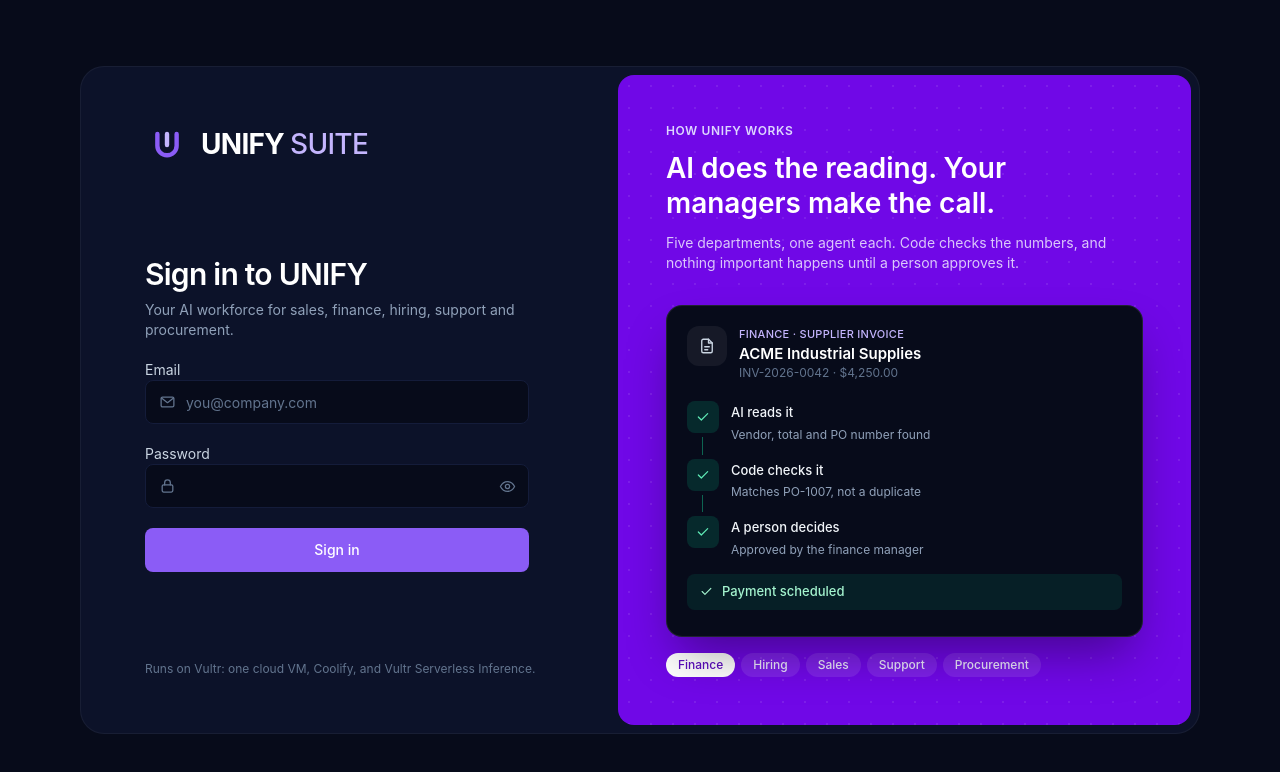
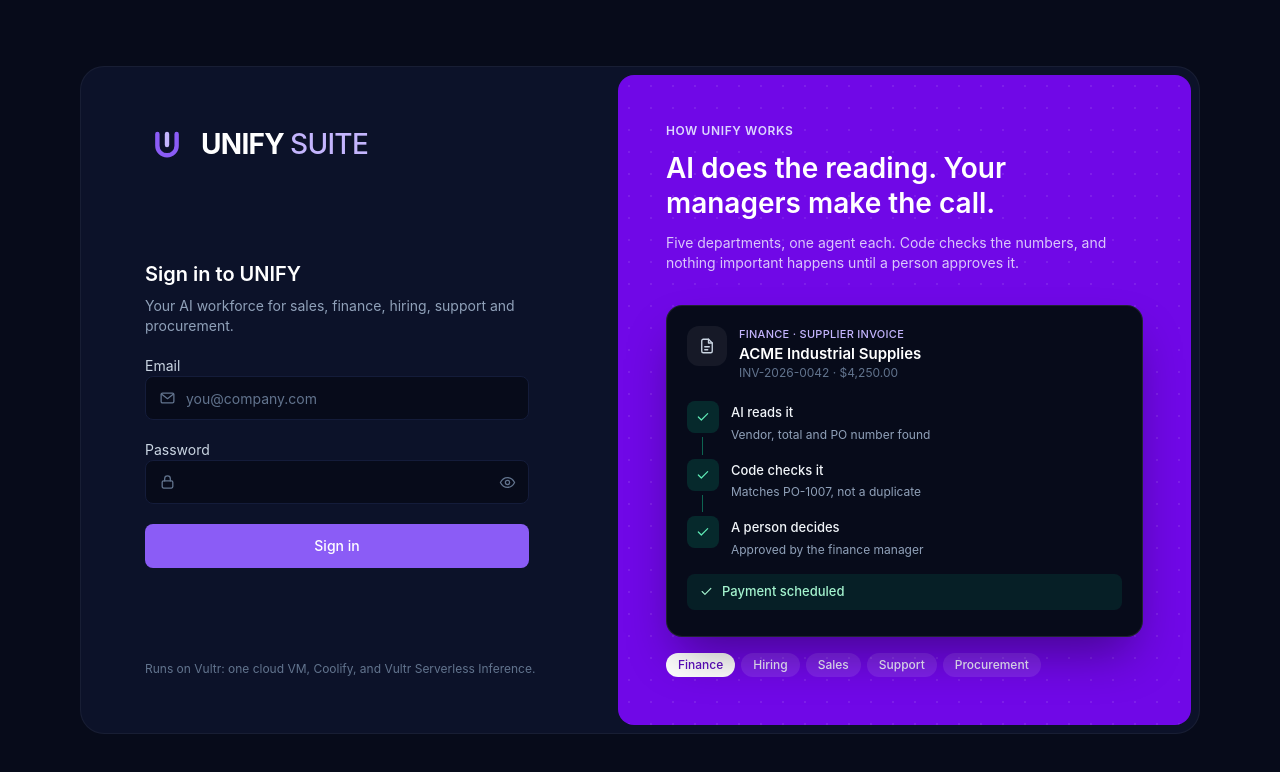
Before and after one commit to DrakesYT/unify-suite, a React (Vite) app in the folder frontend/: page /login in a window 1280 px wide. Shown: the top 772 px of the page. Built offline with nearby package versions, Linux system fonts and the light colour scheme.

Commit message:
Keep the sign-in heading smaller than the brand name

```diff
--- a/frontend/src/pages/Login.tsx
+++ b/frontend/src/pages/Login.tsx
@@ -49,7 +49,7 @@ export function Login() {
 
           <form onSubmit={submit} className="my-auto w-full max-w-sm space-y-5 py-10 lg:py-14">
             <div className="anim-rise" style={at(120)}>
-              <h1 className="text-3xl font-semibold tracking-tight text-white">Sign in to UNIFY</h1>
+              <h1 className="text-xl font-semibold text-white">Sign in to UNIFY</h1>
               <p className="mt-2 text-sm text-slate-400">
                 Your AI workforce for sales, finance, hiring, support and procurement.
               </p>
```
